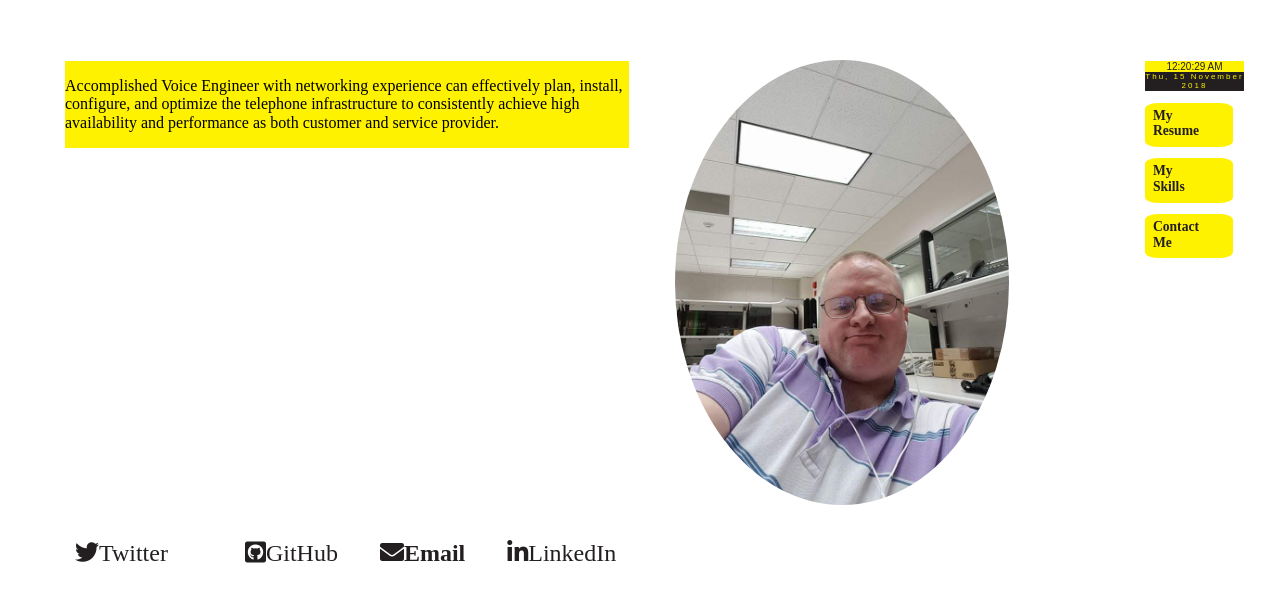
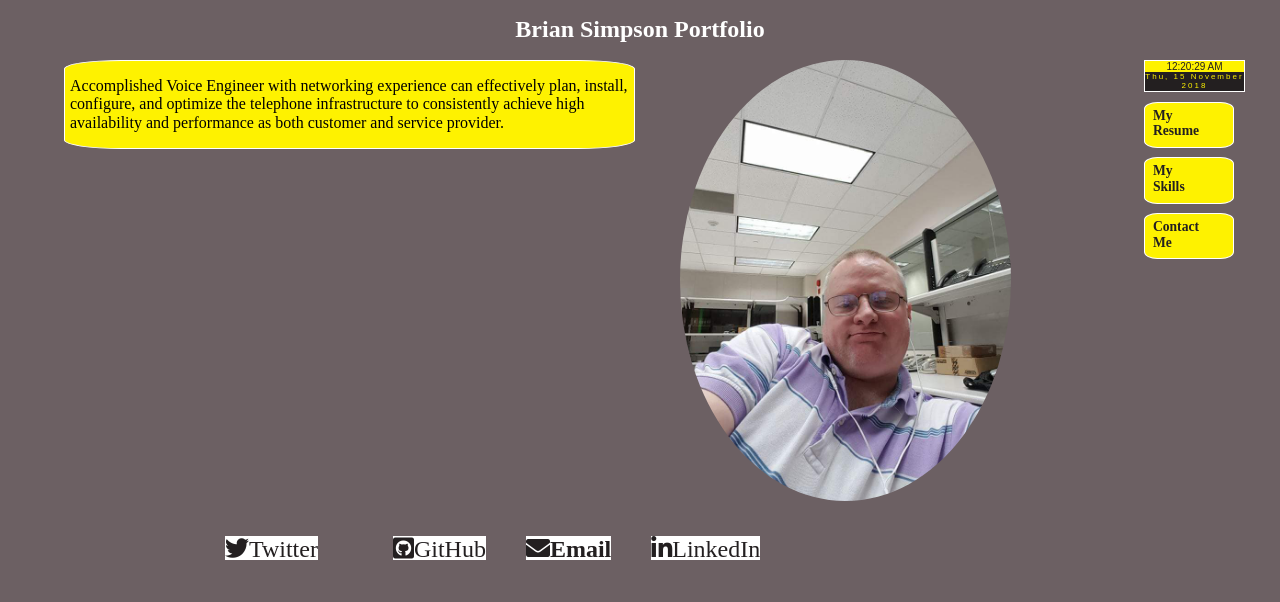
Before and after one commit to telnettech/Final_Project, a plain HTML site: page index.html in a window 1280 px wide. Drawn offline with Linux system fonts and the light colour scheme.

Commit message:
Changed background blend css

```diff
--- a/css/styles.css
+++ b/css/styles.css
@@ -1,14 +1,16 @@
 /* Content Styles */
 
 body {
-  /* background-image: url(../img/markus-spiske-357131-unsplash.jpg); */
   background-repeat:no-repeat;
   background-size: cover;
+  background-color: #6c6063;
+  background-blend-mode: overlay;
 }
 
 #pageTitle {
   text-align: center;
   font-size: 4.5rem;
+  text-shadow: 10px, 10px,#231f20;
   color: #fff;
 }
 
@@ -21,6 +23,9 @@ body {
 #aboutMe {
   background-color: #fef200;
   border: 1px solid white;
+  border-radius: 10%;
+  padding-left: 5px;
+  padding-right: 5px;
   float: left;
   font-size: x-large;
   width: 33%;
@@ -179,8 +184,12 @@ footer{
 }
 
 .table-3{
-  dispay: flex;
+  display: flex;
   flex-direction: row;
+}
+
+.socialMedia{
+  margin-left: 150px;
 }
 
 .fa-github-square{
```
